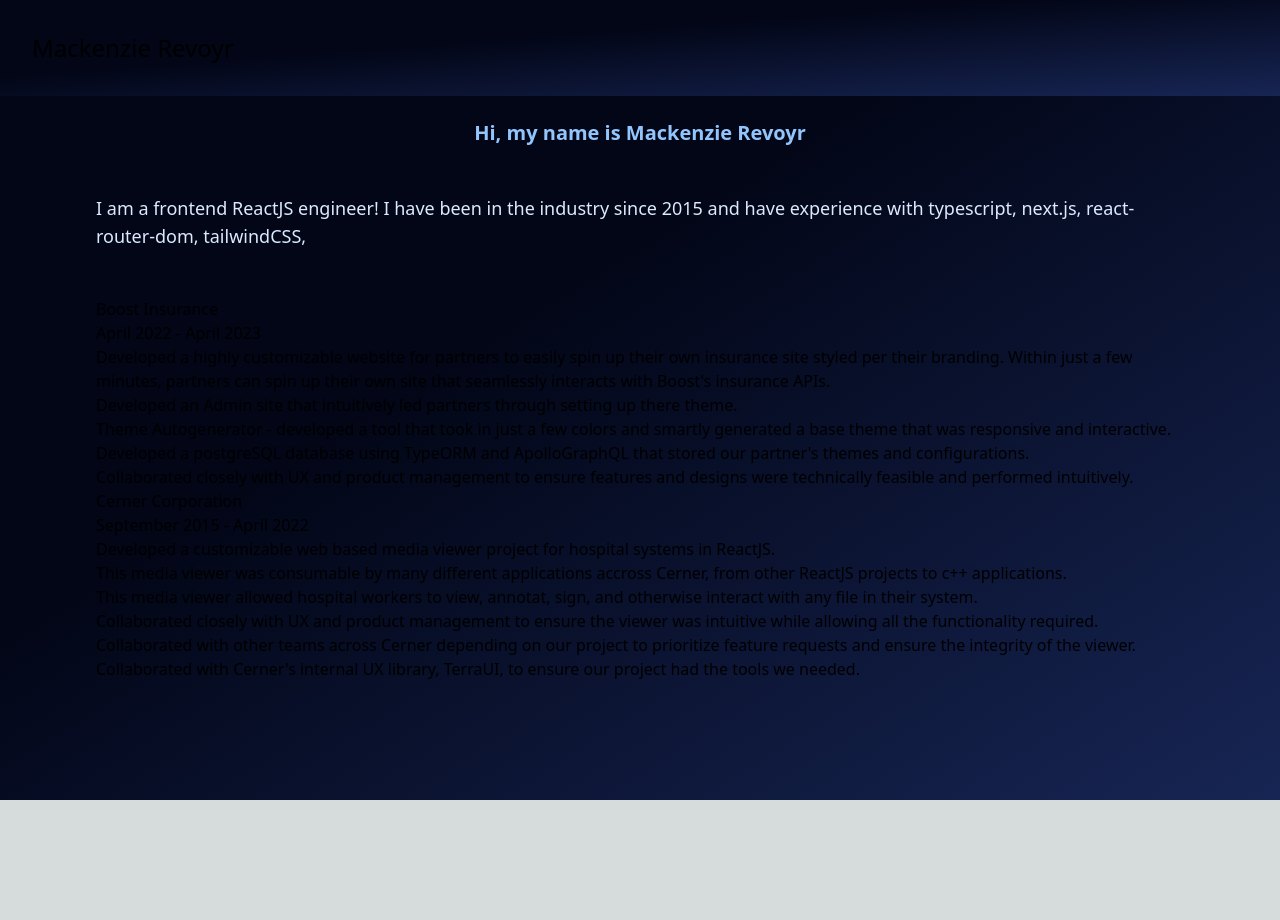
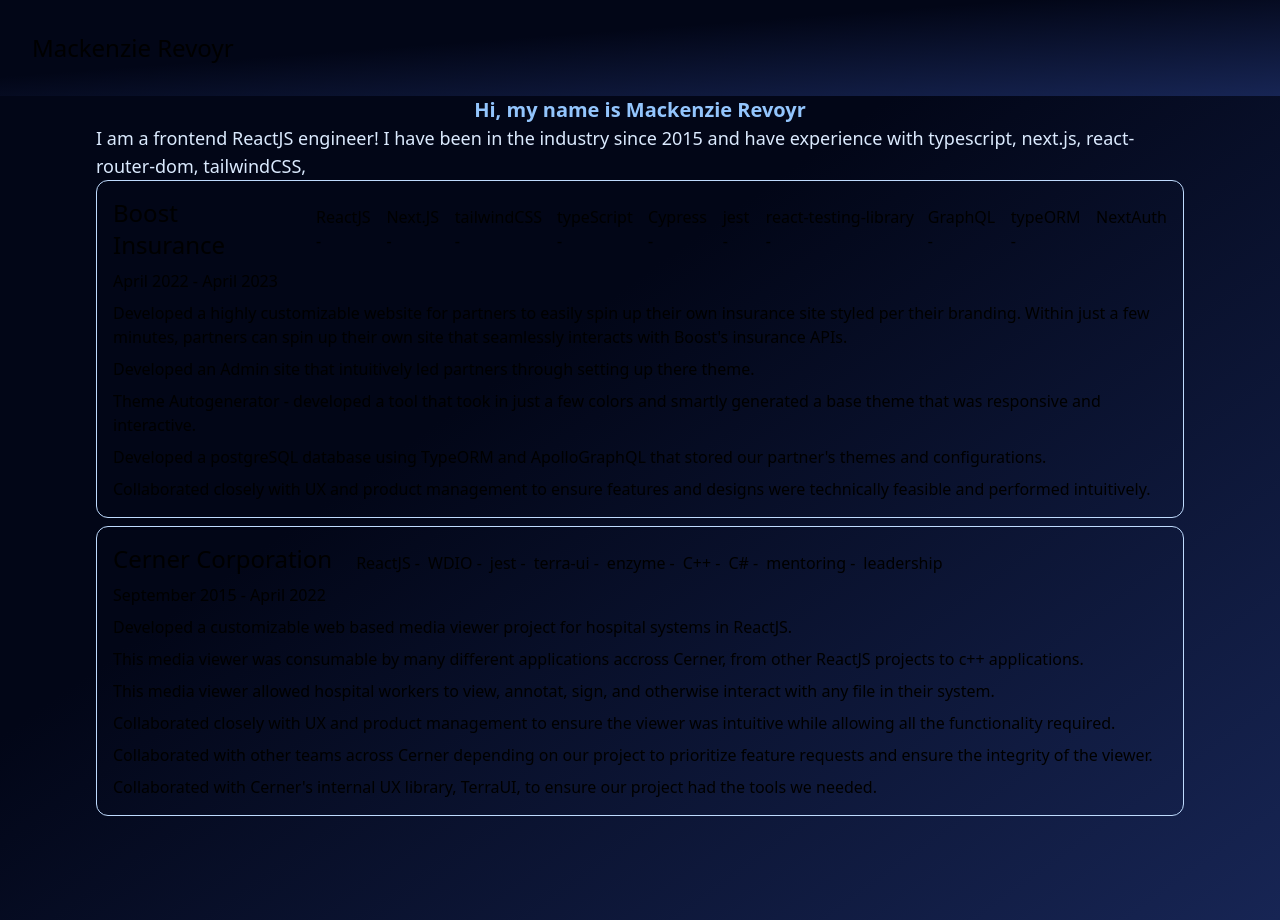
Before and after one commit to revoyrm/portfolio, a Next.js app: page / in a window 1280 px wide. Before the commit the page ends 800 px from the top, so only its background shows below. Built offline with nearby package versions, Linux system fonts and the light colour scheme.

Commit message:
layout work

```diff
--- a/src/components/jobHistory.tsx
+++ b/src/components/jobHistory.tsx
@@ -5,13 +5,25 @@
   return (
     <div>
       {Experience.jobs.map(
-        ({ company, startDate, endDate, responsibilities }) => (
-          <div key={company}>
-            <p>{company}</p>
-            <p>{`${startDate} - ${endDate}`}</p>
-            {responsibilities.map((responsibility) => (
-              <p key={responsibility}>{responsibility}</p>
-            ))}
+        ({ company, startDate, endDate, skills, responsibilities }) => (
+          <div
+            className="border border-blue-200 p-4 mb-2 rounded-xl"
+            key={company}
+          >
+            <ul className="flex gap-x-2">
+              <li className="text-2xl pr-4">{company}</li>
+              {skills.map((skill, i) => (
+                <li className="pt-2" key={`${company}-${skill}`}>{`${skill}   ${
+                  i < skills.length - 1 ? "           -" : ""
+                }`}</li>
+              ))}
+            </ul>
+            <p className="py-2">{`${startDate} - ${endDate}`}</p>
+            <ul className="flex flex-col gap-y-2">
+              {responsibilities.map((responsibility) => (
+                <li key={responsibility}>{responsibility}</li>
+              ))}
+            </ul>
           </div>
         )
       )}
--- a/src/data/experience.ts
+++ b/src/data/experience.ts
@@ -4,6 +4,7 @@
     startDate: string;
     endDate: string;
     responsibilities: string[];
+    skills: string[];
   }[];
   school: {
     name: string;
@@ -23,6 +24,18 @@
       company: "Boost Insurance",
       startDate: "April 2022",
       endDate: "April 2023",
+      skills: [
+        "ReactJS",
+        "Next.JS",
+        "tailwindCSS",
+        "typeScript",
+        "Cypress",
+        "jest",
+        "react-testing-library",
+        "GraphQL",
+        "typeORM",
+        "NextAuth",
+      ],
       responsibilities: [
         "Developed a highly customizable website for partners to easily spin up their own insurance site styled per their branding. Within just a few minutes, partners can spin up their own site that seamlessly interacts with Boost's insurance APIs.",
         "Developed an Admin site that intuitively led partners through setting up there theme.",
@@ -35,6 +48,17 @@
       company: "Cerner Corporation",
       startDate: "September 2015",
       endDate: "April 2022",
+      skills: [
+        "ReactJS",
+        "WDIO",
+        "jest",
+        "terra-ui",
+        "enzyme",
+        "C++",
+        "C#",
+        "mentoring",
+        "leadership",
+      ],
       responsibilities: [
         "Developed a customizable web based media viewer project for hospital systems in ReactJS.",
         "This media viewer was consumable by many different applications accross Cerner, from other ReactJS projects to c++ applications.",
```
